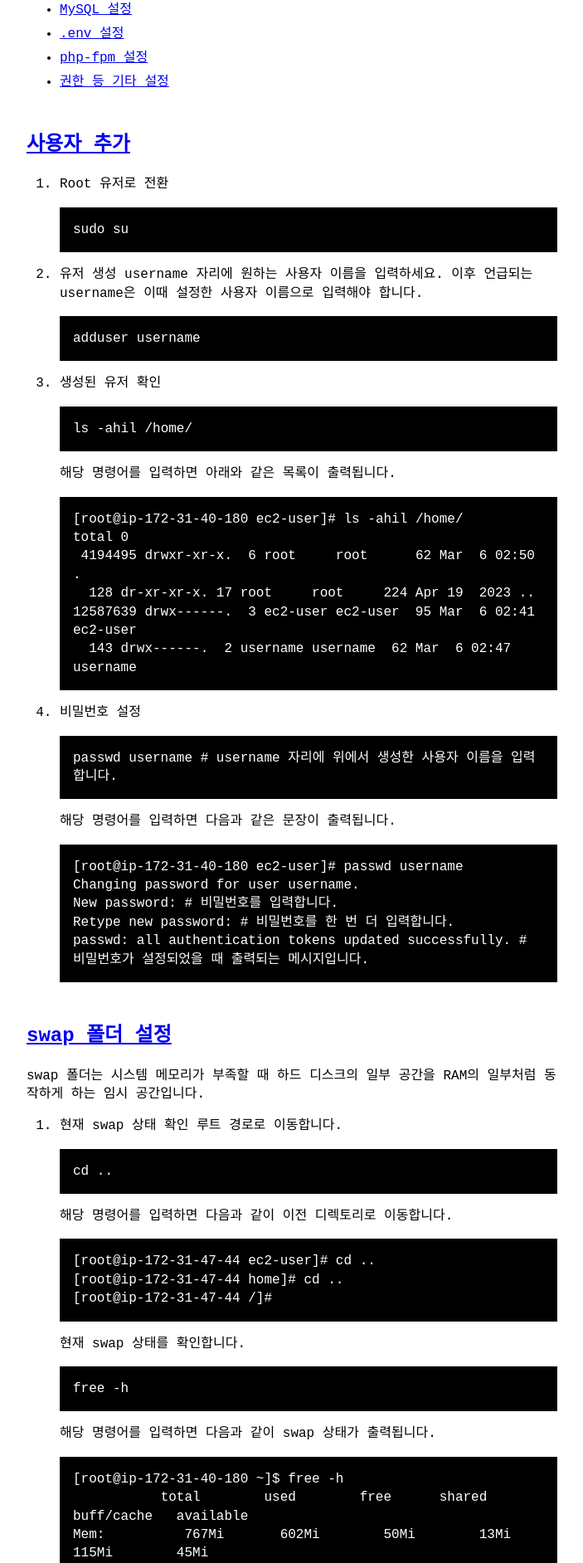
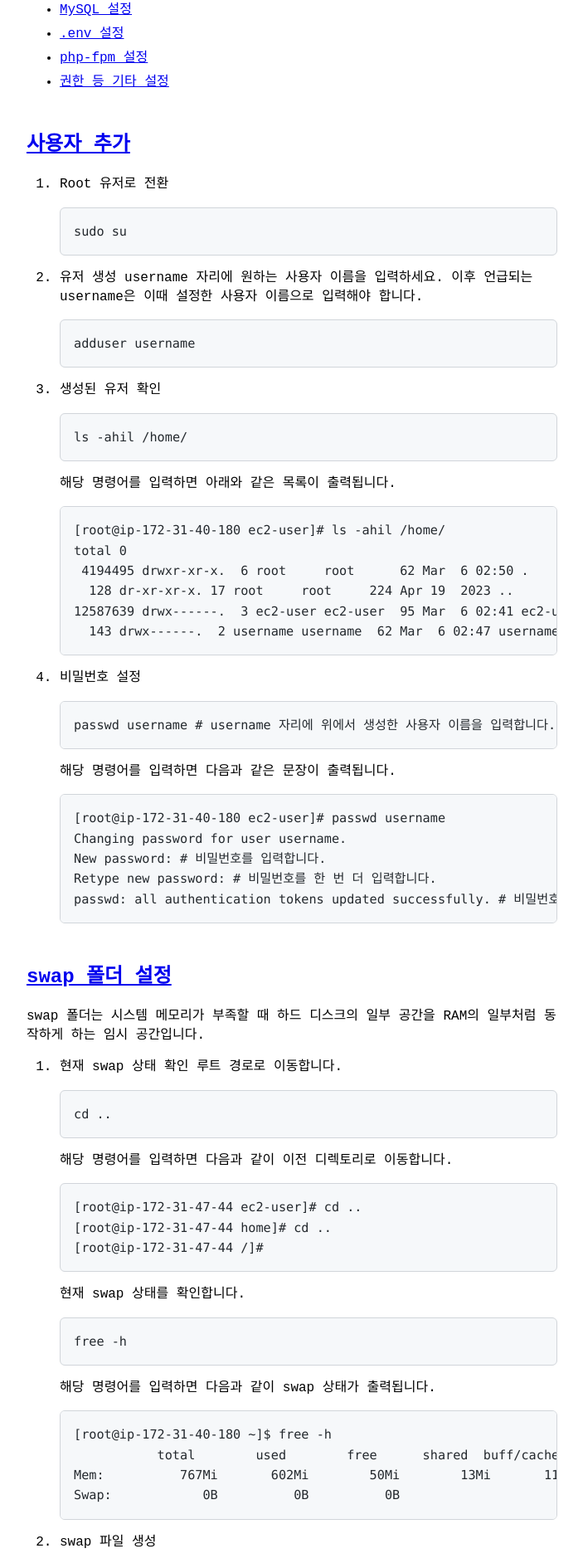
Before and after one commit to BaekJinYoung/BaekJinYoung.github.io, a Jekyll site: the page built from _posts/2025-03-07-Rocky-프로젝트-설치.md, in a window 1280 px wide. Shown: the part 480-2364 px from the top of the page at 83% size, without its empty margins (288-991 px from the left). Built offline with Jekyll 4.4.1, drawn with Linux system fonts in a browser that asks for light colours; some of the changed text lies outside the part shown.

Commit message:
code style

```diff
--- a/assets/css/main.css
+++ b/assets/css/main.css
@@ -76,14 +76,21 @@ table, th, td {
     padding: 0.4rem; }
 
 code {
-    color: white;
-    background: black; }
+    color: #24292e;
+    background-color: #f6f8fa;
+    font-family: SFMono-Regular, Consolas, Liberation Mono, Menlo, monospace;
+    font-size: 0.95rem;
+    border-radius: 6px;
+}
 
 div.highlighter-rouge code {
     display: block;
+    padding: 1rem;
     overflow-x: auto;
-    white-space: pre-wrap;
-    padding: 1rem; }
+    white-space: pre; /* 줄바꿈 제거 → 가독성 유지 */
+    line-height: 1.6;
+    border: 1px solid #d1d5da;
+}
 
 blockquote {
     font-style: italic;
```
Also changed, not shown: _posts/2025-03-31-서울-지하철.md (+3 -5 lines).
